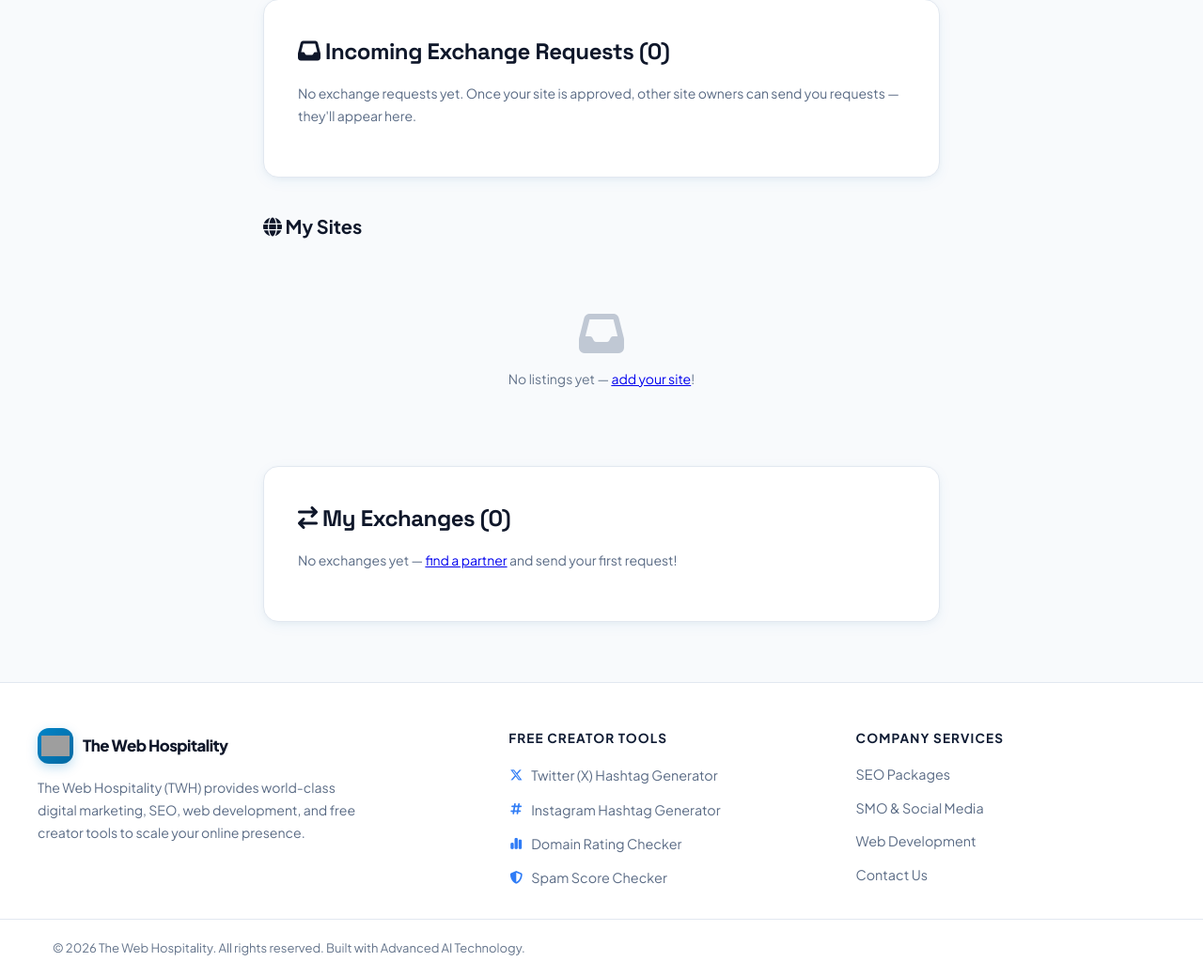
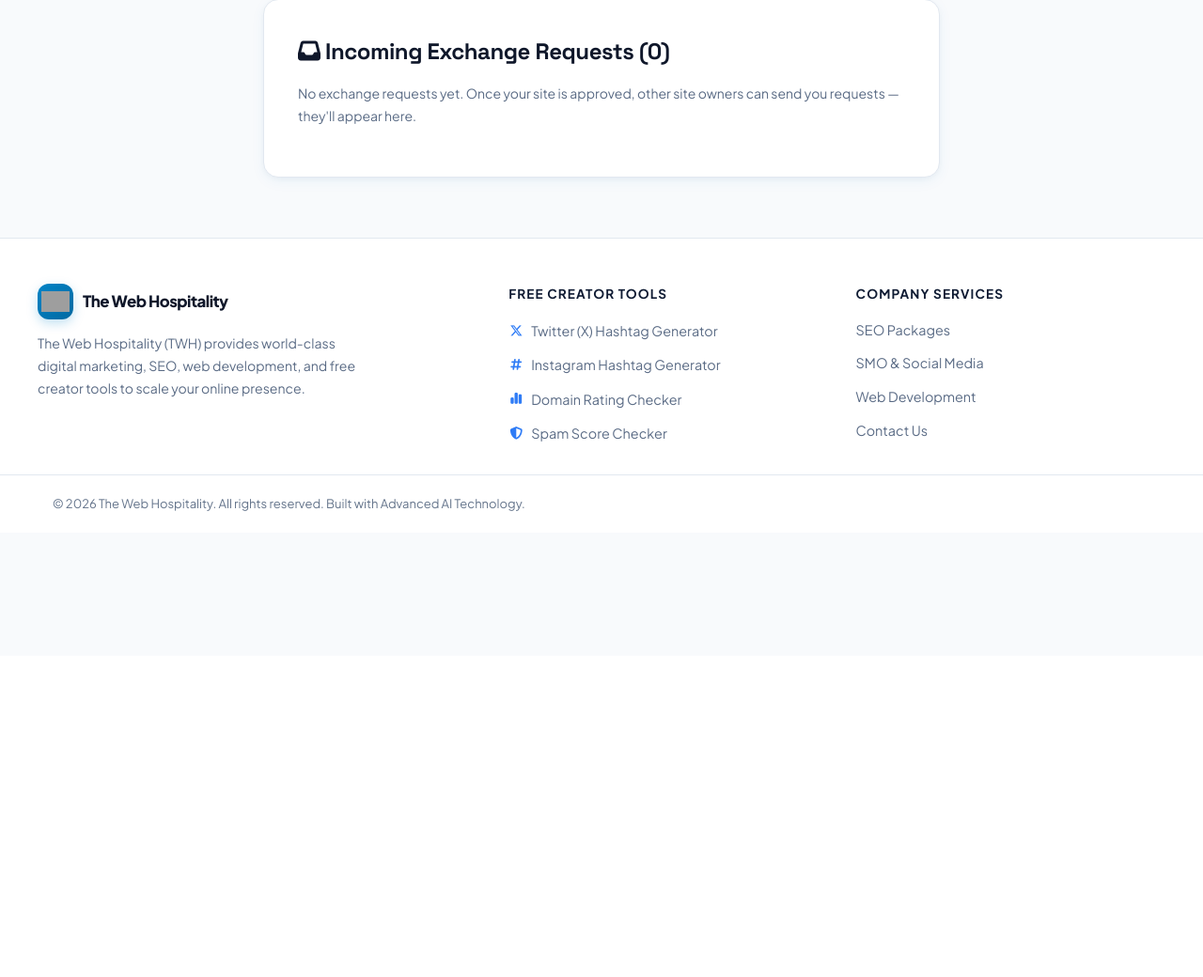
Before and after one commit to Twh-555/link-exchange, a Flask app: page /dashboard in a window 1280 px wide. Shown: the part 102-1142 px from the top of the page at 94% size. After the commit the page ends 646 px from the top, so only its background shows below. Run offline with Flask 3, Linux system fonts and the light colour scheme; the visitor is signed in with stand-in values (Sample User, id 1); data that the repository does not hold is empty; grey boxes are pictures that could not be loaded.

Commit message:
Dashboard: only Incoming Exchange Requests (clickable -> messages), nothing else

```diff
--- a/templates/dashboard.html
+++ b/templates/dashboard.html
@@ -50,81 +50,4 @@
     {% endif %}
   </div>
 </section>
-
-<!-- My Sites -->
-<h2 style="max-width:720px;margin:36px auto 0;font-size:1.25rem"><i class="fa-solid fa-globe"></i> My Sites</h2>
-
-<div class="directory-grid" style="margin-top:24px">
-  {% for s in sites %}
-  <div class="site-card">
-    <div class="site-card-top">
-      <h3><a href="{{ s.site_url }}" target="_blank">{{ s.site_name }}</a></h3>
-    </div>
-    <p class="desc">{{ s.description[:100] }}</p>
-    <div class="site-meta">
-      <span class="badge-tag tag-dr">DR {{ s.dr }}</span>
-      <span class="badge-tag tag-da">DA {{ s.da }}</span>
-      {% if s.traffic %}<span class="badge-tag tag-traffic"><i class="fa-solid fa-chart-line"></i> {{ s.traffic }}</span>{% endif %}
-      {% if s.status == 'active' %}
-      <span class="badge-tag" style="background:#e8f5e9;color:#0a7a3d">✅ Approved</span>
-      {% elif s.status == 'rejected' %}
-      <span class="badge-tag" style="background:#fdecea;color:#d32f2f">❌ Rejected</span>
-      {% else %}
-      <span class="badge-tag" style="background:#fff8e6;color:#b8860b">⏳ Pending</span>
-      {% endif %}
-    </div>
-    <div class="site-actions" style="margin-top:12px">
-      <a class="btn btn-primary btn-sm" href="{{ url_for('status_page', token=s.token) }}"><i class="fa-solid fa-eye"></i> View Status</a>
-      <a class="btn btn-primary btn-outline btn-sm" href="{{ url_for('edit_site', site_id=s.id) }}"><i class="fa-solid fa-pen"></i> Edit</a>
-      <a class="btn btn-primary btn-outline btn-sm" href="{{ url_for('directory') }}"><i class="fa-solid fa-layer-group"></i> Directory</a>
-    </div>
-  </div>
-  {% else %}
-  <div class="empty-state" style="grid-column:1/-1">
-    <i class="fa-solid fa-inbox"></i>
-    <p>No listings yet — <a href="{{ url_for('submit') }}">add your site</a>!</p>
-  </div>
-  {% endfor %}
-</div>
-
-<!-- My Exchanges (sent requests tracking) -->
-<section class="seo-content-section" id="exchanges" style="max-width:720px;margin:32px auto 0;scroll-margin-top:90px">
-  <div class="content-article">
-    <h2><i class="fa-solid fa-arrow-right-arrow-left"></i> My Exchanges ({{ outgoing|length }})</h2>
-    {% if outgoing %}
-    <div style="display:flex;flex-direction:column;gap:12px;margin-top:14px">
-      {% for ex in outgoing %}
-      <div style="background:#fff;border:1px solid var(--border,#e3e8f2);border-radius:12px;padding:14px 16px">
-        <div style="display:flex;justify-content:space-between;align-items:center;gap:10px;flex-wrap:wrap">
-          <div>
-            <div style="font-weight:700;font-size:.88rem;color:var(--dark,#0f1b33)">
-              {{ ex._partner_name }} <span style="font-weight:400;color:var(--muted,#8a97ad);font-size:.75rem">(DR {{ ex._partner_dr or '—' }})</span>
-            </div>
-            <div style="font-size:.75rem;color:var(--muted,#8a97ad)">{{ ex._partner_url }} · sent {{ ex.created_at[:10] }}</div>
-          </div>
-          <span style="font-size:.7rem;font-weight:700;padding:4px 10px;border-radius:50px;
-            {% if ex.status == 'done' %}background:#e8f5e9;color:#0a7a3d
-            {% elif ex.status == 'warning' %}background:#fff3e0;color:#e65100
-            {% else %}background:#fff8e6;color:#b8860b{% endif %}">
-            {% if ex.status == 'done' %}✅ Done{% elif ex.status == 'warning' %}⚠️ Warning Sent{% else %}⏳ Pending{% endif %}
-          </span>
-        </div>
-        {% if ex.status != 'done' %}
-        <div style="display:flex;gap:8px;margin-top:12px;flex-wrap:wrap">
-          <form method="post" action="{{ url_for('my_exchange_done', exchange_id=ex.id) }}" style="display:inline">
-            <button class="btn btn-primary btn-sm" type="submit" title="Both links are live now"><i class="fa-solid fa-circle-check"></i> Mark Done</button>
-          </form>
-          <form method="post" action="{{ url_for('my_exchange_report_removed', exchange_id=ex.id) }}" style="display:inline" onsubmit="return confirm('Send a removal warning email to {{ ex._partner_name }}?')">
-            <button class="btn btn-primary btn-outline btn-sm" type="submit" title="Partner removed your link"><i class="fa-solid fa-triangle-exclamation"></i> Report Link Removed</button>
-          </form>
-        </div>
-        {% endif %}
-      </div>
-      {% endfor %}
-    </div>
-    {% else %}
-    <p style="color:var(--muted,#5a6b85)">No exchanges yet — <a href="{{ url_for('directory') }}">find a partner</a> and send your first request!</p>
-    {% endif %}
-  </div>
-</section>
 {% endblock %}
```
